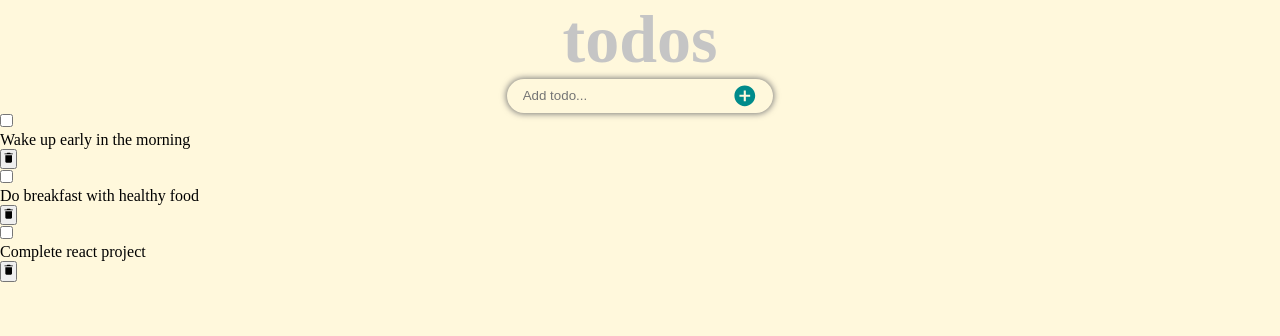
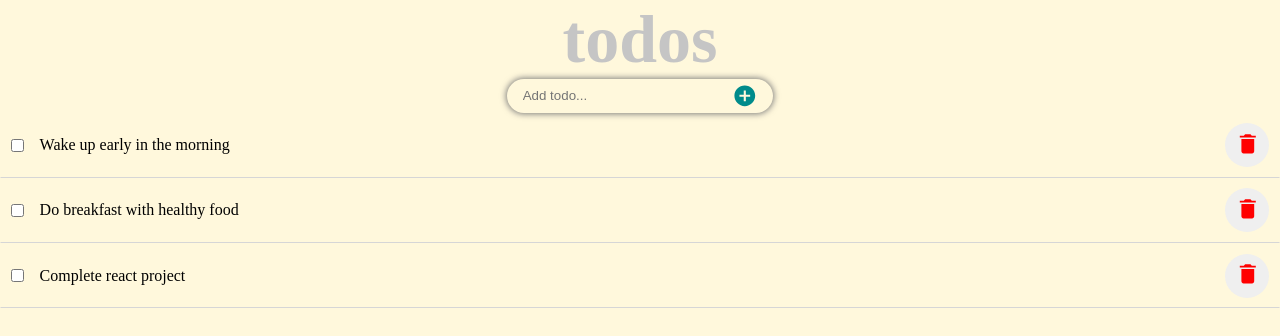
Before and after one commit to skyv26/react-todo-app-v1, a React (Create React App) app: page / in a window 1280 px wide. Shown: the top 336 px of the page. Built offline with nearby package versions, Linux system fonts and the light colour scheme.

Commit message:
Add `styles` for `TodoList`

```diff
--- a/src/components/TodoList/TodoList.module.css
+++ b/src/components/TodoList/TodoList.module.css
@@ -0,0 +1,30 @@
+.List {
+  display: flex;
+  padding: 0.6rem;
+  border: thin solid transparent;
+  border-bottom-color: rgb(214, 214, 214);
+}
+
+.TodoListWrapper {
+  display: flex;
+  justify-content: space-between;
+  align-items: center;
+  width: 100%;
+  gap: 1rem;
+}
+
+.Todos {
+  margin-right: auto;
+}
+
+.DeleteTodo {
+  border: none;
+  border-radius: 50%;
+  width: 2.75rem;
+  height: 2.75rem;
+}
+
+.DeleteTodo svg {
+  color: red;
+  font-size: 1.6rem;
+}
```
